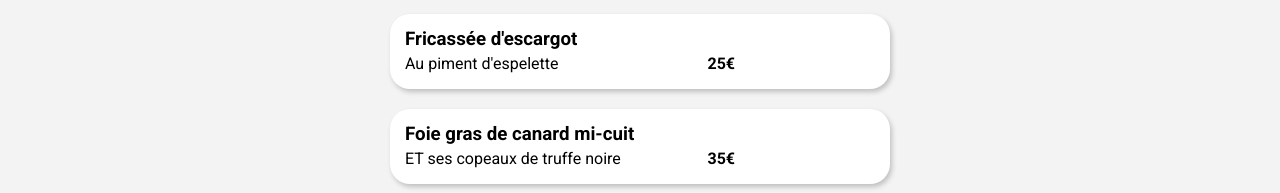
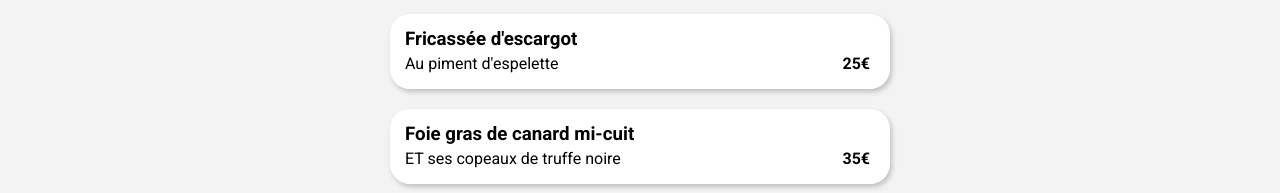
Before and after one commit to JrBka/JrBKA_P3_01032022, a website: page Menu_1.html in a window 1280 px wide. Shown: the part 607-800 px from the top of the page. Drawn offline with Linux system fonts and the light colour scheme; a web font is replaced by a local one.

Commit message:
Modif SASS/CSS

```diff
--- a/sass/Accueil/libs/mixin.scss
+++ b/sass/Accueil/libs/mixin.scss
@@ -87,6 +87,7 @@
             padding: 5px;
             color: darken($tertiary,40);
             font-weight: 500;
+            box-shadow: $box-shadow-new;
         }
 }
 
--- a/sass/Accueil/libs/variable.scss
+++ b/sass/Accueil/libs/variable.scss
@@ -3,6 +3,7 @@ $primary: #9356DC;
 $secondary: #ff9aDA;
 $tertiary: #99e2d0;
 $box-shadow: 2px 3px 5px darken($background-color,20);
+$box-shadow-new: 1px 1px 5px darken($background-color,20);
 $box-shadow-hover:2px 3px 5px darken($background-color,40);
 $gradient-color:linear-gradient(to bottom right,$secondary,40%,$primary);
 $gradient-color-hover:linear-gradient(to bottom right,lighten($secondary,2),40%,lighten($primary,5));
--- a/sass/Menu_2/libs/mixin.scss
+++ b/sass/Menu_2/libs/mixin.scss
@@ -251,7 +251,7 @@
                 display: flex;
                 justify-content: space-between;
                 padding: 5px 0px 5px 0px;
-                max-width: 350px;
+
             }
             .course-description_text{
                 display: block;
```
Also changed, not shown: css/style.css, css/style_2.css, 2 other files.
